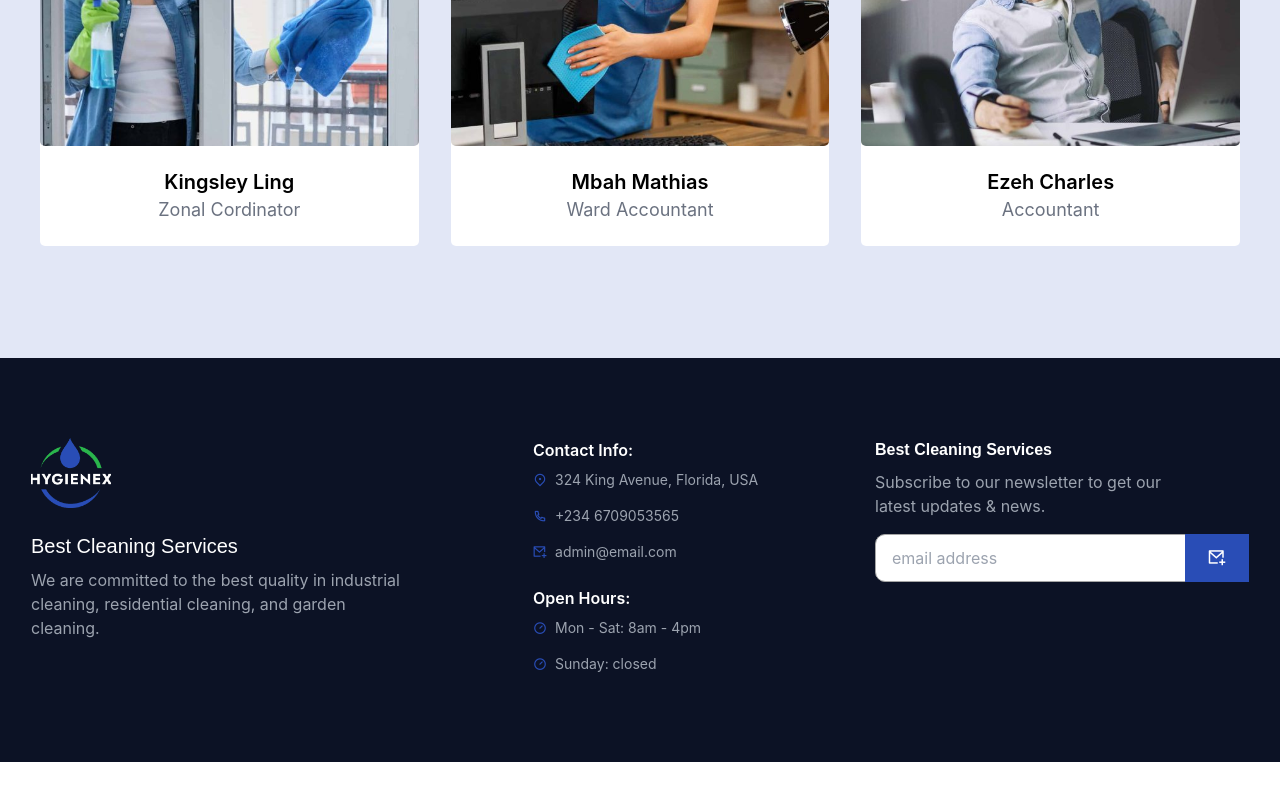
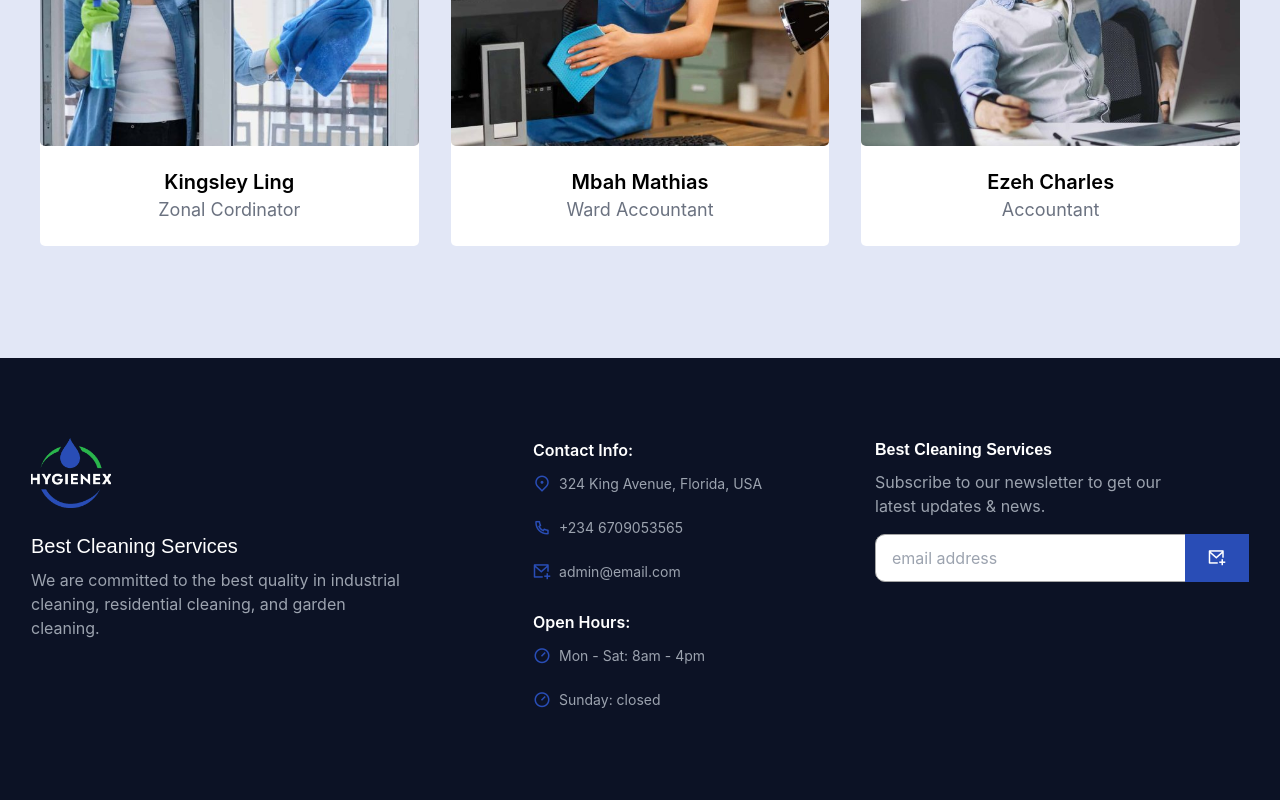
Before and after one commit to Ifenna-Pascal/cleaning-booking-app, a Next.js app: page /about in a window 1280 px wide. Shown: the part 2855-3655 px from the top of the page. Before the commit the page ends 3617 px from the top, so only its background shows below. Built offline with nearby package versions, Linux system fonts and the light colour scheme; no server answers.

Commit message:
added prettier

```diff
--- a/package.json
+++ b/package.json
@@ -27,7 +27,11 @@
     "autoprefixer": "^10.4.8",
     "eslint": "8.21.0",
     "eslint-config-next": "12.2.4",
+    "eslint-config-prettier": "^8.5.0",
+    "eslint-plugin-prettier": "^4.2.1",
+    "eslint-plugin-react": "^7.31.8",
     "postcss": "^8.4.16",
+    "prettier": "^2.7.1",
     "tailwindcss": "^3.1.8"
   }
 }
--- a/src/layout/Footer.jsx
+++ b/src/layout/Footer.jsx
@@ -4,7 +4,7 @@ import Images from '../util/images';
 function RemarkList({ content, icon }) {
   return (
     <div className='flex my-2 items-center'>
-      <i className={`${icon} text-primary mr-2 text-lg text-sm`}></i>
+      <i className={`${icon} text-primary mr-2 text-lg`}></i>
       <span className="text-gray-400  text-sm ">{content}</span>
     </div>
   )
--- a/src/section/about/Team.jsx
+++ b/src/section/about/Team.jsx
@@ -1,5 +1,4 @@
-import React from 'react'
-import Images from '../../util/images'
+// import Images from '../../util/images'
 import workers from '../../util/wokers'
 
 const TeamCard = ({ img, name, position }) => {
@@ -21,7 +20,7 @@ function Team() {
   return (
     <div className="bg-[#e2e7f6]">
       <div className='max-w-[1200px] min-h-[600px] px-4 lg:px-0 flex flex-col w-full h-full items-start py-16 lg:py-20  relative mx-auto'>
-        <div className='block flex items-center flex-col w-full text-center'>
+        <div className='flex items-center flex-col w-full text-center'>
           <h1 className='font-semibold font-outfit leading-[1.5em] text-center md:text-left text-[1.8em] lg:text-[2.5em] text-text_primary'>Our Expert Team</h1>
           <p className="text-center max-w-[650px] py-4 text-lg text-gray-500 font-[500]">We take pride in the excellent quality of our office cleaning services, and we understand our customers&apos; needs.</p>
         </div>
--- a/src/section/admin/AdminBookingTable.jsx
+++ b/src/section/admin/AdminBookingTable.jsx
@@ -1,4 +1,3 @@
-/* eslint-disable react-hooks/exhaustive-deps */
 import React, { useEffect, useState } from 'react'
 import Loader from '../../components/shared/Loader';
 import Modal from '../../components/shared/modal';
```
Also changed, not shown: .eslintrc.json, .prettierrc.json (added), 1 other file (tests, documents, lock files or other folders).
